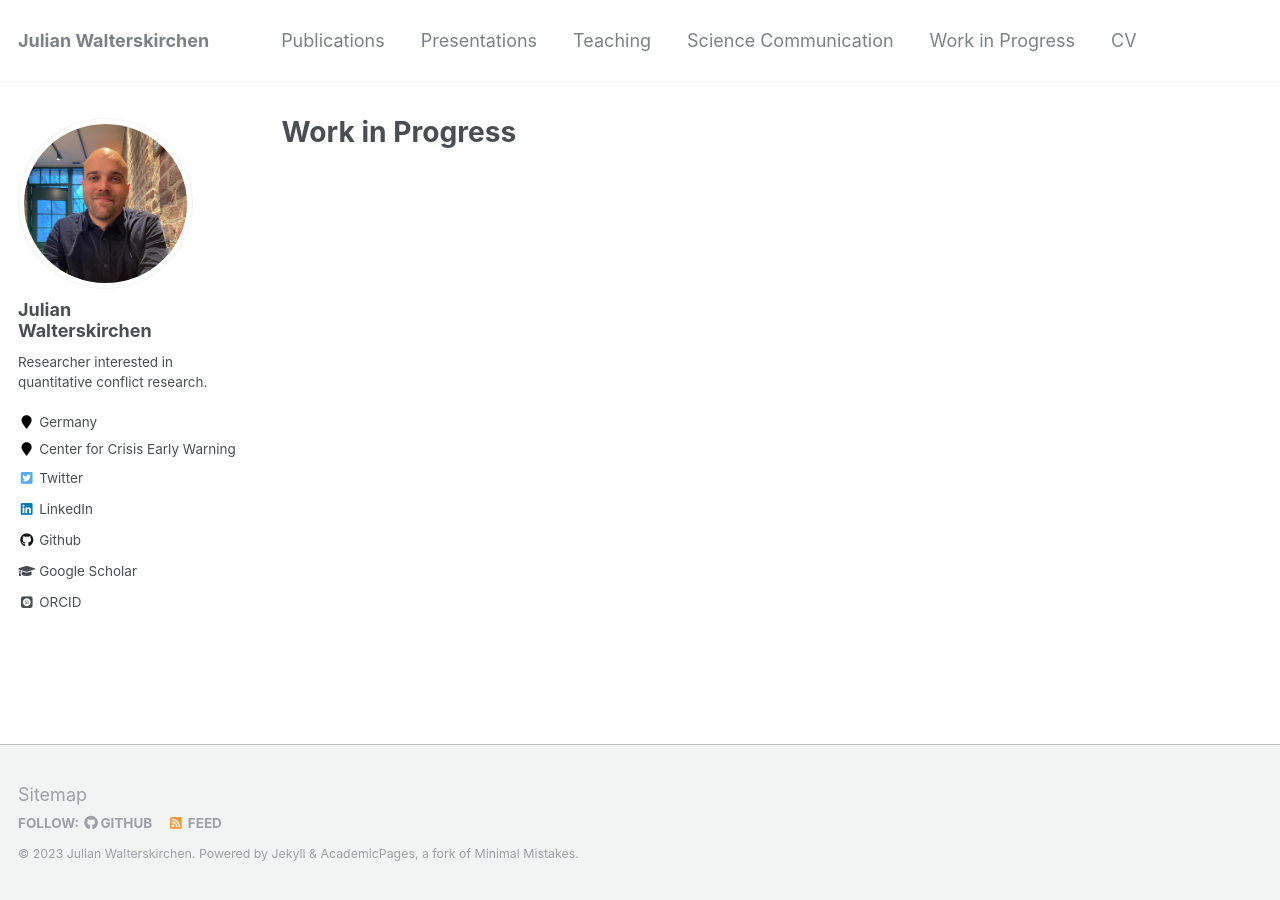
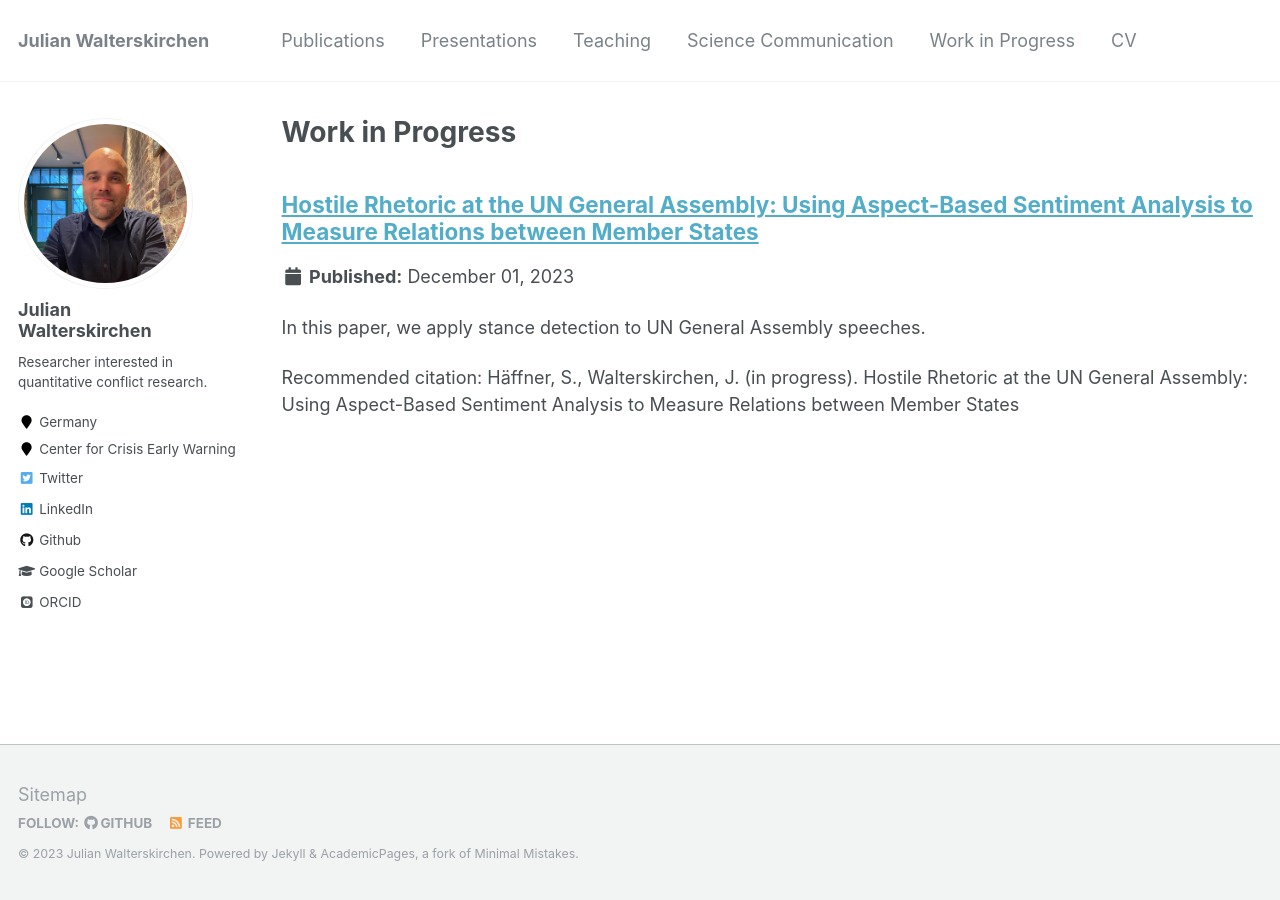
Before and after one commit to jwalterskirchen/jwalterskirchen.github.io, a Jekyll site: the page built from _pages/workinprogress.md, in a window 1280 px wide. Built offline with Jekyll 4.4.1, drawn with Linux system fonts in a browser that asks for light colours; some web fonts are replaced; a file with an impossible date is left out.

Commit message:
Update nlp_prediction.md

```diff
--- a/_workinprogress/nlp_prediction.md
+++ b/_workinprogress/nlp_prediction.md
@@ -3,7 +3,7 @@ title: "Hostile Rhetoric at the UN General Assembly: Using Aspect-Based Sentimen
 collection: workinprogress
 permalink: /workinprogress/unga
 excerpt: 'In this paper, we apply stance detection to UN General Assembly speeches.'
-date:
+date: 2023-12-01
 venue: 'Not Published'
 paperurl: ''
 citation: 'Häffner, S., Walterskirchen, J. (in progress). Hostile Rhetoric at the UN General Assembly: Using Aspect-Based Sentiment Analysis to Measure Relations between Member States'
```
